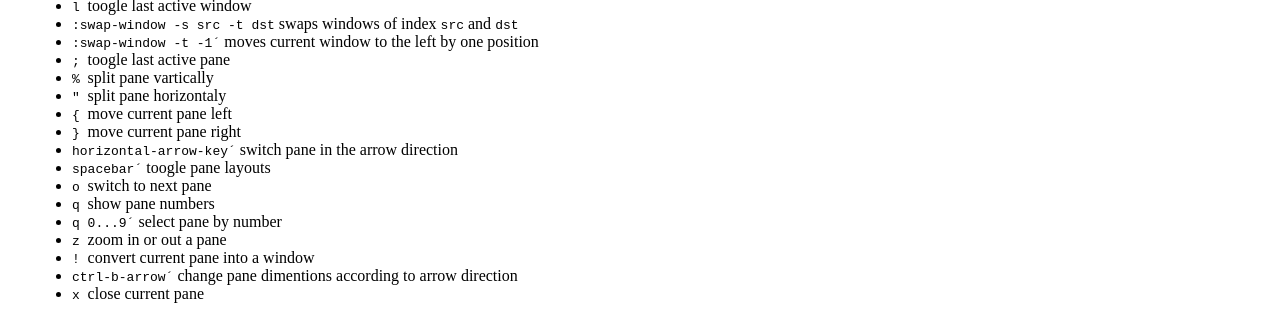
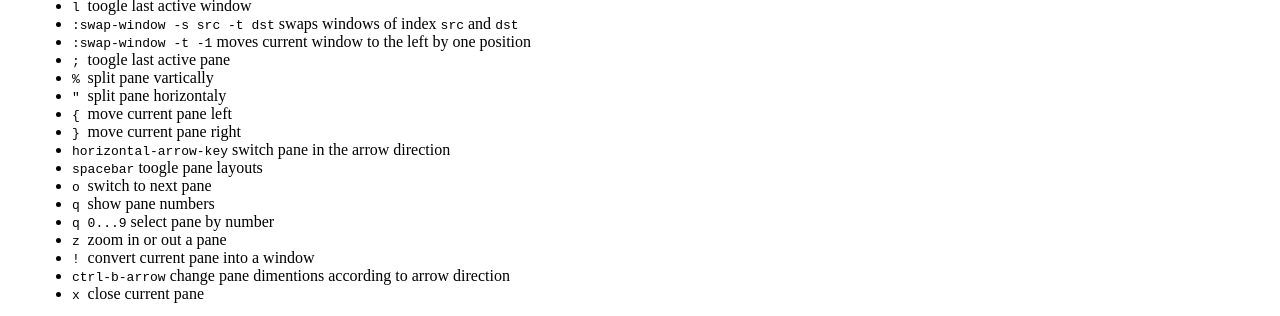
Before and after one commit to nc-bar/w, a plain HTML site: page tmux.html in a window 1280 px wide. Shown: the part 850-1166 px from the top of the page. Drawn offline with Linux system fonts and the light colour scheme.

Commit message:
remove some symbols remaining from markdown

```diff
--- a/tmux.html
+++ b/tmux.html
@@ -127,22 +127,22 @@ the commands starting with <code>:</code> are used in the command prompt.
 	<li> <code>l </code>toogle last active window</li>
 	<li> <code>:swap-window -s src -t dst</code> swaps windows
 		of index <code>src</code> and <code>dst</code></li>
-	<li> <code>:swap-window -t -1´</code> moves current window
+	<li> <code>:swap-window -t -1</code> moves current window
 		to the left by one position</li>
 	<li> <code>; </code>toogle last active pane</li>
 	<li> <code>% </code>split pane vartically</li>
 	<li> <code>" </code>split pane horizontaly</li>
 	<li> <code>{ </code>move current pane left</li>
 	<li> <code>} </code>move current pane right</li>
-	<li> <code>horizontal-arrow-key´</code>
+	<li> <code>horizontal-arrow-key</code>
 		switch pane in the arrow direction</li>
-	<li> <code>spacebar´</code> toogle pane layouts</li>
+	<li> <code>spacebar</code> toogle pane layouts</li>
 	<li> <code>o </code>switch to next pane</li>
 	<li> <code>q </code>show pane numbers</li>
-	<li> <code>q 0...9´</code> select pane by number</li>
+	<li> <code>q 0...9</code> select pane by number</li>
 	<li> <code>z </code>zoom in or out a pane</li>
 	<li> <code>! </code>convert current pane into a window</li>
-	<li> <code>ctrl-b-arrow´</code> change pane dimentions
+	<li> <code>ctrl-b-arrow</code> change pane dimentions
 		according to arrow direction</li>
 	<li> <code>x </code>close current pane</li>
 </ul>
```
